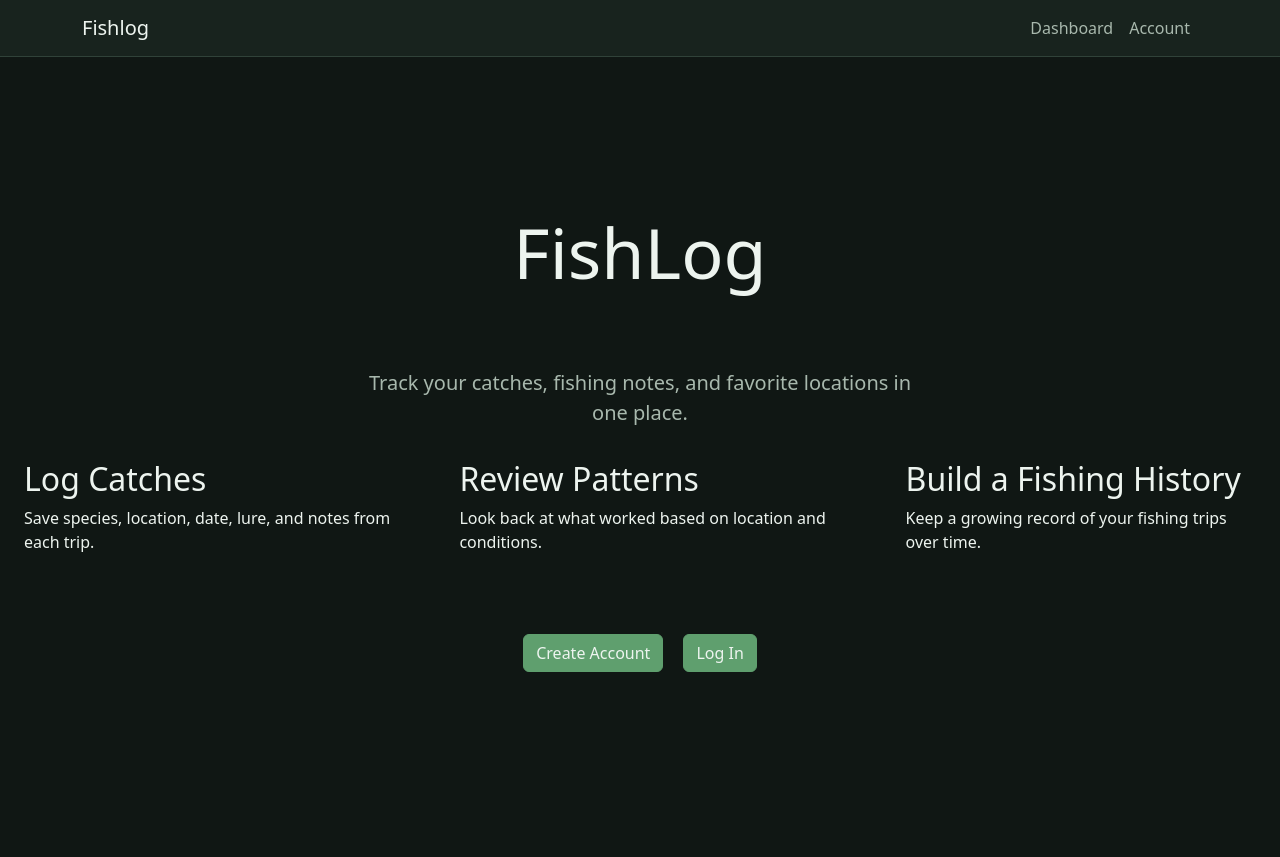
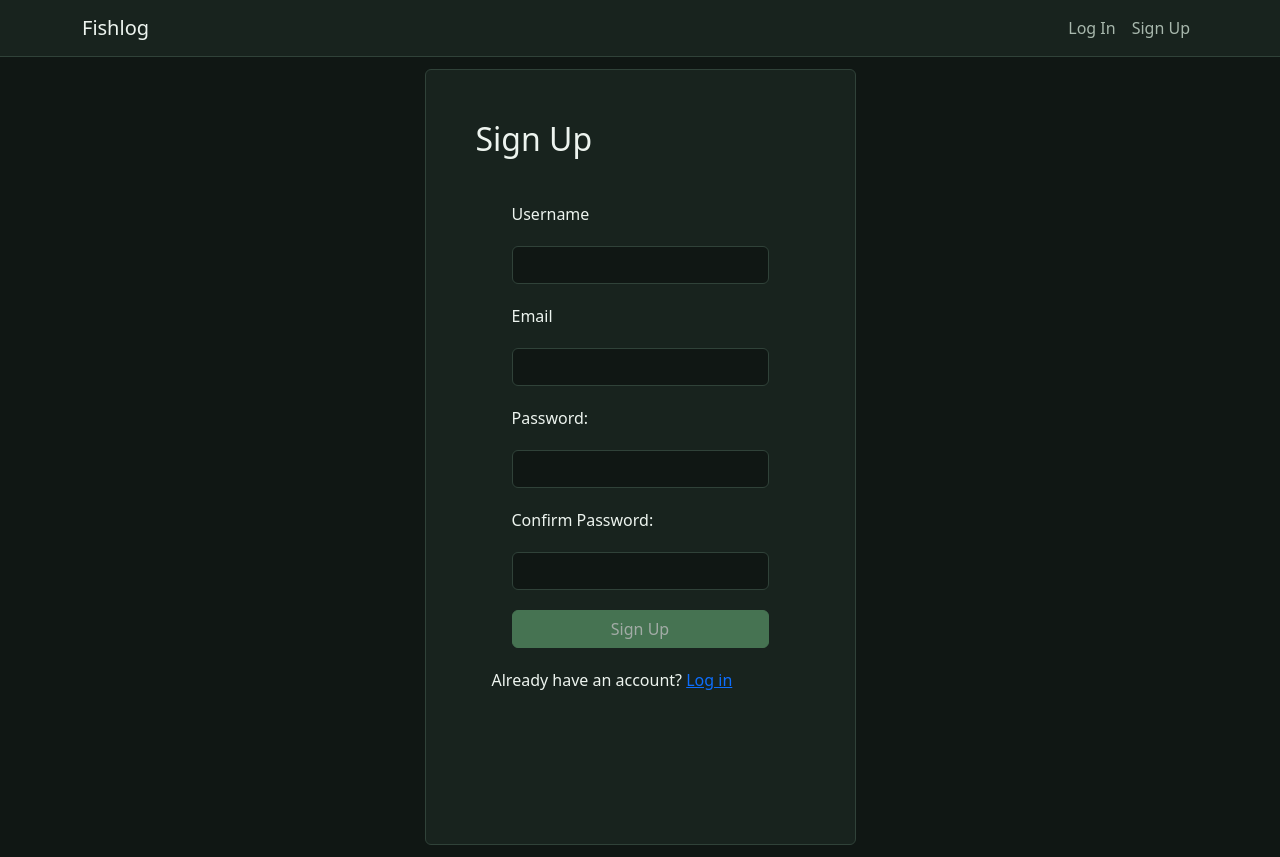
Before and after one commit to sokojak33/fishlog, a React (Vite) app in the folder client/: page /signup in a window 1280 px wide. Before the commit the page ends 801 px from the top, so only its background shows below. Built offline with nearby package versions, Linux system fonts and the light colour scheme.

Commit message:
Add public and app layouts

```diff
--- a/client/src/App.tsx
+++ b/client/src/App.tsx
@@ -1,22 +1,26 @@
-import AppNavbar from "./AppNavbar.tsx";
-import Landing from "./Landing.tsx";
-import Login from "./Login.tsx";
-import Signup from "./Signup.tsx";
-import Dashboard from "./Dashboard.tsx";
+import { Routes, Route } from "react-router";
 
-import { Route, Routes } from "react-router";
+import PublicLayout from "./components/PublicLayout";
+import AppLayout from "./components/AppLayout";
+
+import Landing from "./Landing";
+import Login from "./Login";
+import Signup from "./Signup";
+import Dashboard from "./Dashboard";
 
 function App() {
   return (
-    <div>
-      <AppNavbar />
-      <Routes>
+    <Routes>
+      <Route element={<PublicLayout />}>
         <Route path="/" element={<Landing />} />
         <Route path="/login" element={<Login />} />
         <Route path="/signup" element={<Signup />} />
+      </Route>
+
+      <Route element={<AppLayout />}>
         <Route path="/dashboard" element={<Dashboard />} />
-      </Routes>
-    </div>
+      </Route>
+    </Routes>
   );
 }
 
--- /dev/null
+++ b/client/src/components/AppLayout.tsx
@@ -0,0 +1,13 @@
+import { Outlet } from "react-router";
+import SignedInNavbar from "./SignedInNavbar";
+
+function AppLayout() {
+  return (
+    <>
+      <SignedInNavbar />
+      <Outlet />
+    </>
+  );
+}
+
+export default AppLayout;
--- /dev/null
+++ b/client/src/components/PublicLayout.tsx
@@ -0,0 +1,13 @@
+import { Outlet } from "react-router";
+import PublicNavbar from "./PublicNavbar";
+
+function PublicLayout() {
+  return (
+    <>
+      <PublicNavbar />
+      <Outlet />
+    </>
+  );
+}
+
+export default PublicLayout;
--- a/client/src/AppNavbar.tsx
+++ b/client/src/components/PublicNavbar.tsx
@@ -1,9 +1,9 @@
-import "./AppNavbar.css";
+import "./Navbar.css";
 import { Navbar, Nav } from "react-bootstrap";
 import { Container } from "react-bootstrap";
 import { Link } from "react-router";
 
-function AppNavbar() {
+function PublicNavbar() {
   return (
     <div>
       <Navbar className="app-navbar">
@@ -12,11 +12,11 @@ function AppNavbar() {
             Fishlog
           </Navbar.Brand>
           <Nav>
-            <Nav.Link as={Link} to="/dashboard">
-              Dashboard
+            <Nav.Link as={Link} to="/login">
+              Log In
             </Nav.Link>
-            <Nav.Link as={Link} to="/account">
-              Account
+            <Nav.Link as={Link} to="/signup">
+              Sign Up
             </Nav.Link>
           </Nav>
         </Container>
@@ -25,4 +25,4 @@ function AppNavbar() {
   );
 }
 
-export default AppNavbar;
+export default PublicNavbar;
--- /dev/null
+++ b/client/src/components/SignedInNavbar.tsx
@@ -0,0 +1,25 @@
+import "./Navbar.css";
+import { Navbar, Nav } from "react-bootstrap";
+import { Container } from "react-bootstrap";
+import { Link } from "react-router";
+
+function SignedInNavbar() {
+  return (
+    <div>
+      <Navbar className="app-navbar">
+        <Container>
+          <Navbar.Brand as={Link} to="/">
+            Fishlog
+          </Navbar.Brand>
+          <Nav>
+            <Nav.Link as={Link} to="/dashboard">
+              Dashboard
+            </Nav.Link>
+          </Nav>
+        </Container>
+      </Navbar>
+    </div>
+  );
+}
+
+export default SignedInNavbar;
--- a/client/src/main.tsx
+++ b/client/src/main.tsx
@@ -3,12 +3,12 @@ import { createRoot } from "react-dom/client";
 import "bootstrap/dist/css/bootstrap.min.css";
 import "./index.css";
 import App from "./App.tsx";
-import { HashRouter } from "react-router";
+import { BrowserRouter } from "react-router";
 
 createRoot(document.getElementById("root")!).render(
   <StrictMode>
-    <HashRouter>
+    <BrowserRouter>
       <App />
-    </HashRouter>
+    </BrowserRouter>
   </StrictMode>,
 );
```
Also changed, not shown: client/src/components/Navbar.css (renamed from client/src/AppNavbar.css).
